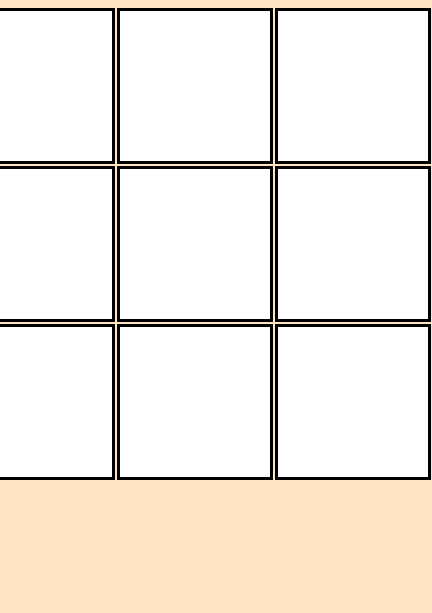
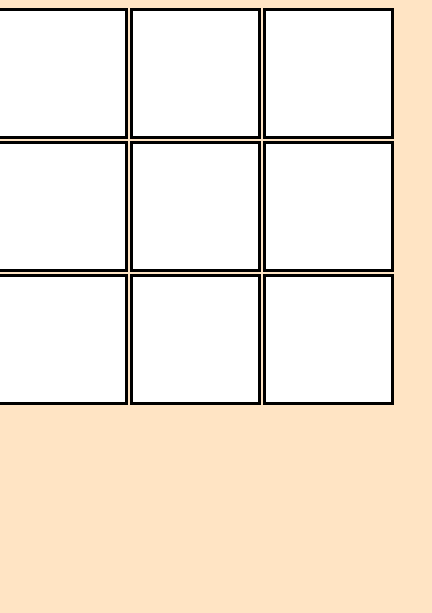
Before and after one commit to harsharajm/Unbeatable_xo_ai, a plain HTML site: page index.html in a window 390 px wide. Shown: the part 231-844 px from the top of the page, 432 px wide, since content can reach past the window. Drawn offline with Linux system fonts and the light colour scheme.

Commit message:
Update style.css
Change cellsize for mobile view

```diff
--- a/style.css
+++ b/style.css
@@ -1,5 +1,5 @@
 :root {
-  --cell-size: 150px;
+  --cell-size: 125px;
   --fg: black;
 }
 
```
